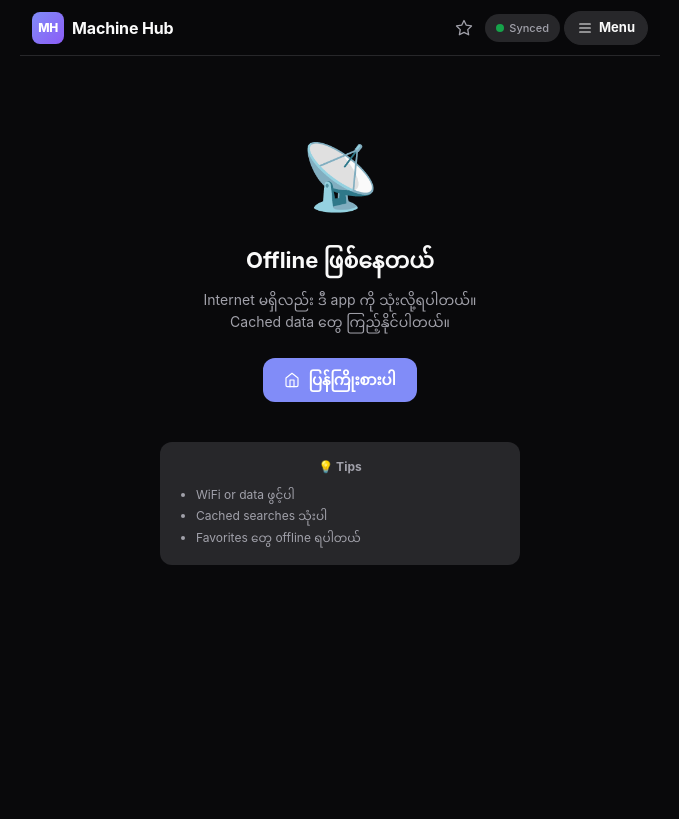
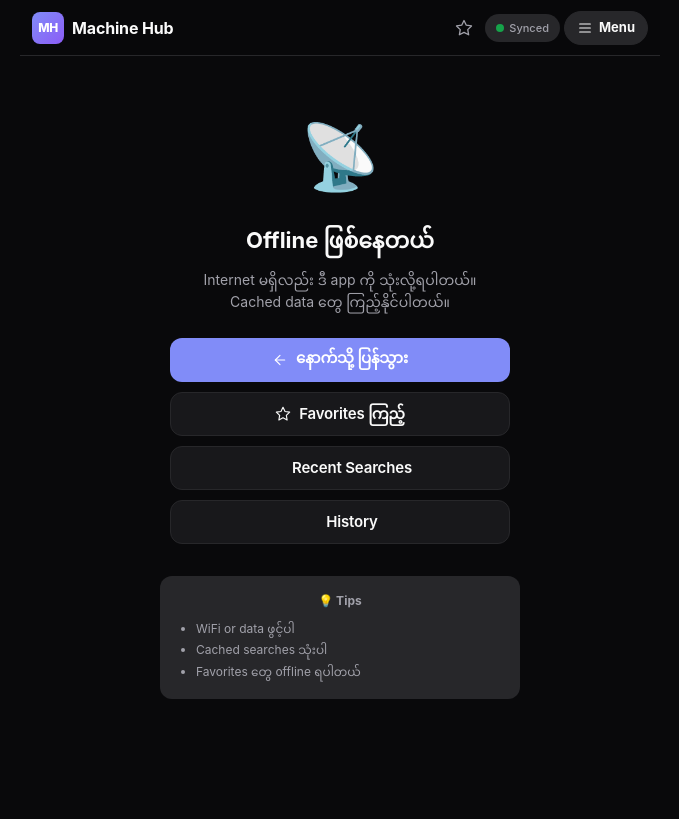
Before and after one commit to zayar2004/Machine_hub, a Flask app: page /offline in a window 1280 px wide. Shown: the whole page, without its empty margins (300-979 px from the left). Before the commit the page ends 565 px from the top, so only its background shows below. Run offline with Flask 3, Linux system fonts and the light colour scheme; a user stored in the database is signed in; data that the repository does not hold is empty; some libraries are stand-ins or nearby versions.

Commit message:
Fix: favorites CSRF + offline page cache-friendly
1. favorites.js — add X-CSRFToken header (was causing 400)
2. base.html — add <meta name='csrf-token'> for JS access
3. offline.html — cache-friendly actions (back/favorites/recent/history)
4. service-worker.js — SHELL_PAGES clean (auth-aware)

Fixes:
- 'Could not update favorite' error
- Offline page stuck (no cached data access)

```diff
--- a/app/static/js/favorites.js
+++ b/app/static/js/favorites.js
@@ -10,10 +10,15 @@
     if (!type || !id) return;
     const url = `/api/favorites/${type}/${id}`;
     try {
+      const csrfMeta = document.querySelector('meta[name="csrf-token"]');
+      const csrf = csrfMeta ? csrfMeta.getAttribute('content') : '';
       const res = await fetch(url, {
         method: 'POST',
         credentials: 'same-origin',
-        headers: { 'Accept': 'application/json' },
+        headers: {
+          'Accept': 'application/json',
+          'X-CSRFToken': csrf,
+        },
       });
       if (!res.ok) throw new Error('HTTP ' + res.status);
       const data = await res.json();
--- a/app/static/js/service-worker.js
+++ b/app/static/js/service-worker.js
@@ -28,9 +28,12 @@ const PRECACHE = [
 
 // App shell pages — precache for offline
 const SHELL_PAGES = [
-  '/',
   '/offline',
+  '/static/manifest.json',
 ];
+// NOTE: Auth-required pages (/, /favorites, /recent, /history)
+// are cached dynamically via staleWhileRevalidateHTML after login.
+// They can't be precached at install time (no session).
 
 self.addEventListener('install', (e) => {
   e.waitUntil(
--- a/app/templates/user/base.html
+++ b/app/templates/user/base.html
@@ -1,6 +1,7 @@
 <!DOCTYPE html>
 <html lang="en" data-theme="dark">
 <head>
+  <meta name="csrf-token" content="{{ csrf_token() }}">
   <meta charset="UTF-8">
   <meta name="viewport" content="width=device-width,initial-scale=1,viewport-fit=cover">
   <meta name="theme-color" content="#09090b">
--- a/app/templates/user/offline.html
+++ b/app/templates/user/offline.html
@@ -2,24 +2,62 @@
 {% block title %}Offline — Machine Hub{% endblock %}
 {% block content %}
 
-<div style="text-align:center;padding:60px 20px;">
+<div style="text-align:center;padding:40px 20px;">
+
+  <!-- Icon -->
   <div style="font-size:64px;margin-bottom:20px;">📡</div>
+
+  <!-- Title -->
   <h1 style="font-size:22px;font-weight:700;margin-bottom:12px;">
     Offline ဖြစ်နေတယ်
   </h1>
+
+  <!-- Description -->
   <p style="font-size:14px;color:var(--text-2);line-height:1.6;max-width:340px;margin:0 auto 24px;">
     Internet မရှိလည်း ဒီ app ကို သုံးလို့ရပါတယ်။<br>
     Cached data တွေ ကြည့်နိုင်ပါတယ်။
   </p>
 
-  <div style="display:flex;gap:8px;justify-content:center;flex-wrap:wrap;">
-    <a href="{{ url_for('user.home') }}" class="btn btn-primary">
-      <svg class="icon icon-sm"><use href="#i-home"/></svg>
-      ပြန်ကြိုးစားပါ
+  <!-- Action buttons — CACHE-FRIENDLY -->
+  <div style="display:flex;flex-direction:column;gap:10px;max-width:340px;margin:0 auto;">
+
+    <!-- Back to previous (cached) -->
+    <button type="button"
+            onclick="if(history.length>1){history.back()}else{location.href='/favorites'}"
+            class="btn btn-primary"
+            style="width:100%;justify-content:center;">
+      <svg class="icon icon-sm"><use href="#i-arrow-left"/></svg>
+      နောက်သို့ ပြန်သွား
+    </button>
+
+    <!-- Favorites (cached) -->
+    <a href="/favorites"
+       class="btn btn-secondary"
+       style="width:100%;justify-content:center;">
+      <svg class="icon icon-sm"><use href="#i-star"/></svg>
+      Favorites ကြည့်
     </a>
+
+    <!-- Recent (cached) -->
+    <a href="/recent"
+       class="btn btn-secondary"
+       style="width:100%;justify-content:center;">
+      <svg class="icon icon-sm"><use href="#i-clock"/></svg>
+      Recent Searches
+    </a>
+
+    <!-- History (cached) -->
+    <a href="/history"
+       class="btn btn-secondary"
+       style="width:100%;justify-content:center;">
+      <svg class="icon icon-sm"><use href="#i-list"/></svg>
+      History
+    </a>
+
   </div>
 
-  <div style="margin-top:40px;padding:16px;background:var(--surface-2);border-radius:12px;max-width:360px;margin-left:auto;margin-right:auto;">
+  <!-- Tips -->
+  <div style="margin-top:32px;padding:16px;background:var(--surface-2);border-radius:12px;max-width:360px;margin-left:auto;margin-right:auto;">
     <div style="font-size:12px;font-weight:700;color:var(--text-2);margin-bottom:8px;">💡 Tips</div>
     <ul style="text-align:left;font-size:12px;color:var(--text-2);line-height:1.8;padding-left:20px;margin:0;">
       <li>WiFi or data ဖွင့်ပါ</li>
@@ -27,6 +65,7 @@
       <li>Favorites တွေ offline ရပါတယ်</li>
     </ul>
   </div>
+
 </div>
 
 {% endblock %}
```
